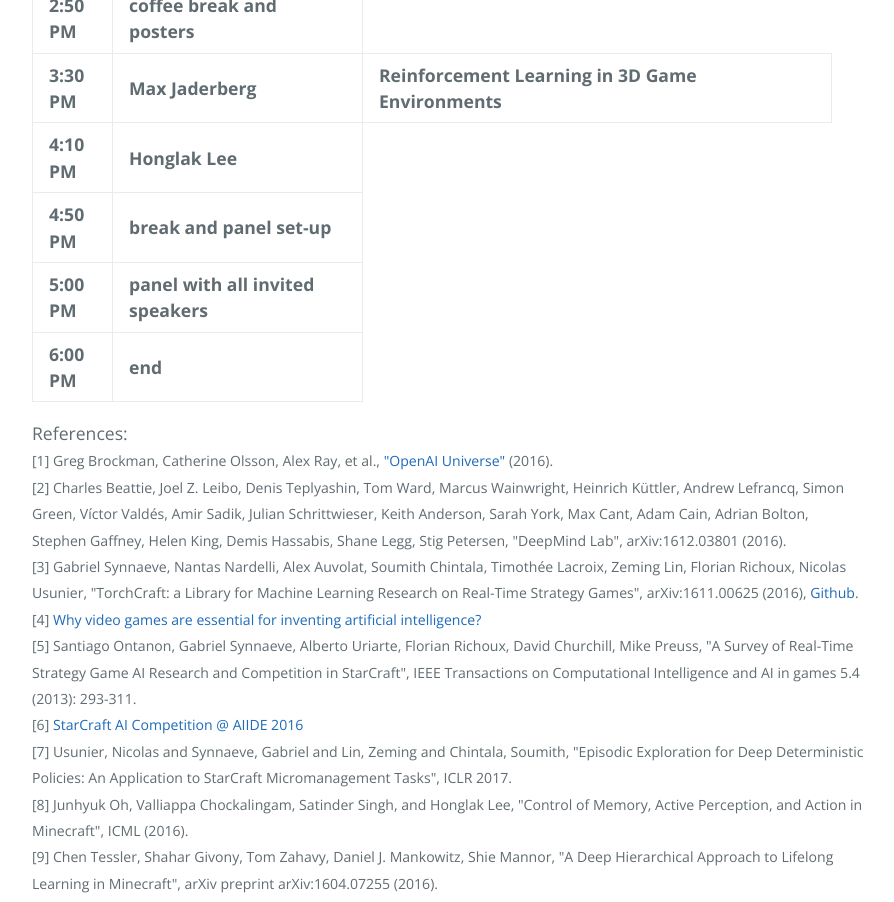
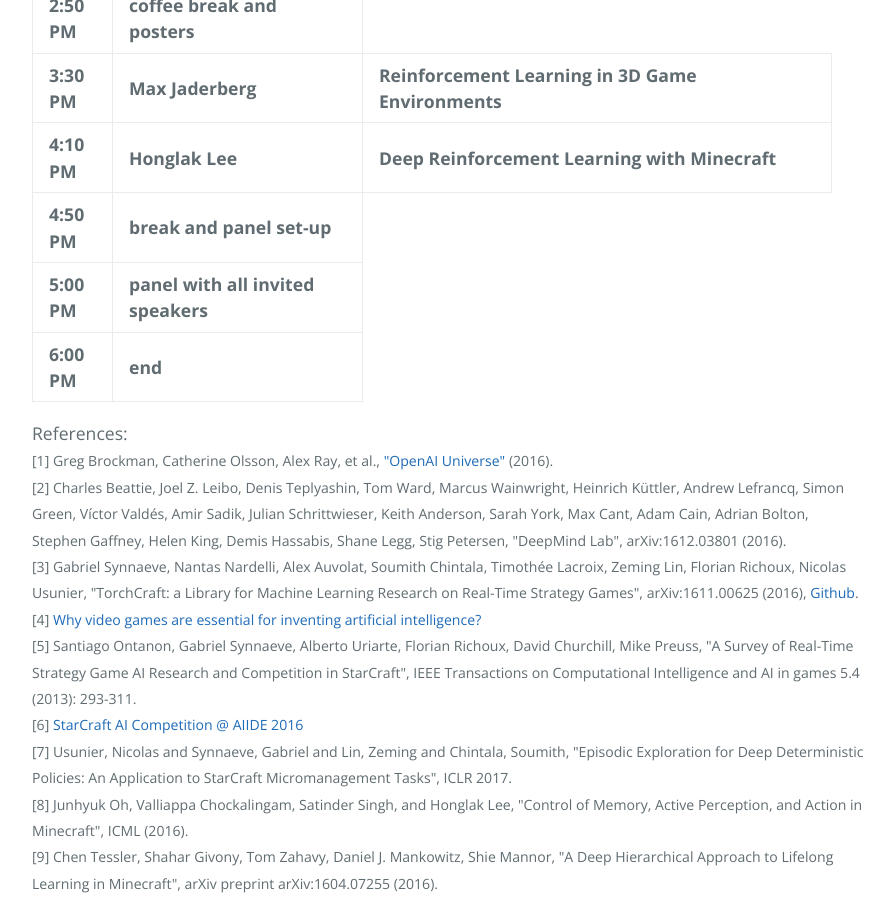
Before and after one commit to syhw/vgml_workshop_icml2017, a plain HTML site: page index.html in a window 1280 px wide. Shown: the part 2720-3622 px from the top of the page, without its empty margins (192-1086 px from the left). Drawn offline with nearby package versions, Linux system fonts and the light colour scheme.

Commit message:
Update index.html

```diff
--- a/index.html
+++ b/index.html
@@ -88,7 +88,7 @@
 <tr> <th> 2:10 PM </th> <th> Jacob Repp</th> <th> Machine Learning with StarCraft II </th>
 <tr> <th> 2:50 PM </th> <th> coffee break and posters</th>
 <tr> <th> 3:30 PM </th> <th> Max Jaderberg</th> <th> Reinforcement Learning in 3D Game Environments </th>
-<tr> <th> 4:10 PM </th> <th> Honglak Lee</th>
+<tr> <th> 4:10 PM </th> <th> Honglak Lee</th> <th> Deep Reinforcement Learning with Minecraft </th>
 <tr> <th> 4:50 PM </th> <th> break and panel set-up</th>
 <tr> <th> 5:00 PM </th> <th> panel with all invited speakers</th>
 <tr> <th> 6:00 PM </th> <th> end</th>
```
